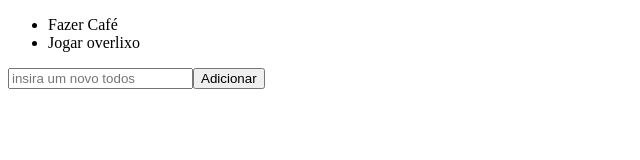
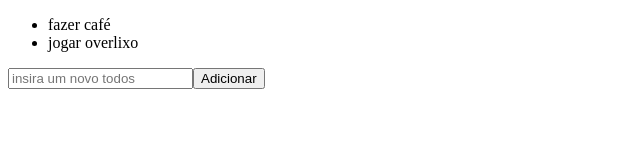
Before and after one commit to ReinaldoARamos/React-Zuzstand, a React (Vite) app: page / in a window 1280 px wide. Shown: the top 160 px of the page, without its empty margins (0-640 px from the left). Built offline with nearby package versions, Linux system fonts and the light colour scheme.

Commit message:
fazendo a comunicação de dois componentes e renderizando em tela

```diff
--- a/src/components/TodoList/index.tsx
+++ b/src/components/TodoList/index.tsx
@@ -1,18 +1,15 @@
-import {useSelector} from 'react-redux'
+import { useSelector } from "react-redux";
 export function Todo() {
-    const store = useSelector(store => {
-        return store
-    })
+  const todos = useSelector((store) => {
+    return store.todo;
+  });
+  console.log(todos);
 
-    console.log(store)
-    return (
-        <ul>
-            <li>
-                Fazer Café
-            </li>
-            <li>
-                Jogar overlixo
-            </li>
-        </ul>
-    )
+  return (
+    <ul>
+      {todos.map((todo) => (
+        <li key={todo}> {todo}</li>
+      ))}
+    </ul>
+  );
 }
```
